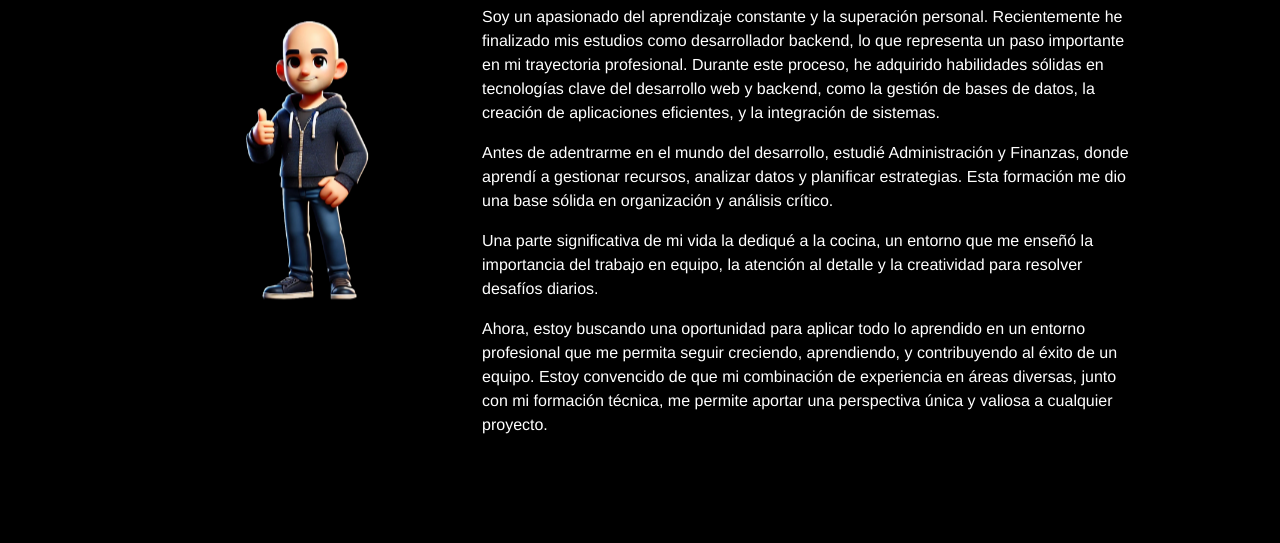
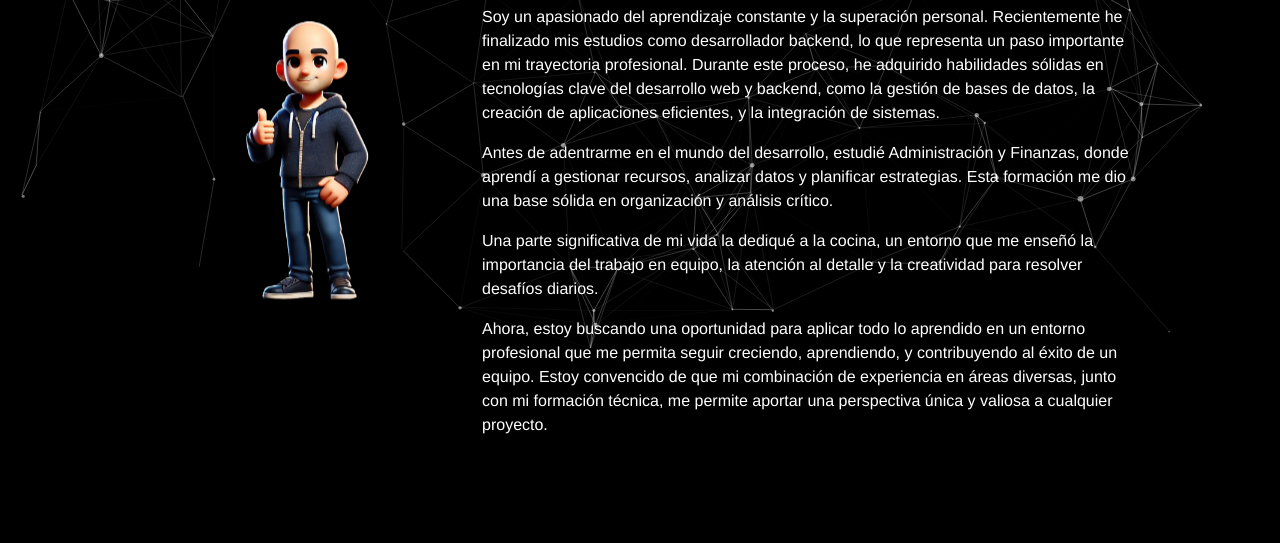
Before and after one commit to IvanFerrerF/Portfolio, a plain HTML site: page index.html in a window 1280 px wide. Shown: the part 448-991 px from the top of the page. Drawn offline with nearby package versions, Linux system fonts and the light colour scheme; animation ran at ten frames a second.

Commit message:
fondo animado

```diff
--- a/css/style.css
+++ b/css/style.css
@@ -298,3 +298,13 @@ footer .nav-link:hover {
   width: 100%;
   /* Expande a todo el ancho del enlace */
 }
+
+/* --- Estilos para el fondo de partículas --- */
+#particles-js {
+  position: fixed;
+  width: 100%;
+  height: 100%;
+  top: 0;
+  left: 0;
+  z-index: -1; /* Clave para ponerlo detrás de todo */
+}
--- a/index.html
+++ b/index.html
@@ -13,10 +13,13 @@
 </head>
 
 <body>
+
+  <div id="particles-js"></div>
+
   <div class="container">
     <header>
       <!--nav-->
-      <nav class="navbar navbar-expand-lg bg-black" id="Inicio">
+      <nav class="navbar navbar-expand-lg" id="Inicio">
         <div class="container-fluid">
           <button class="navbar-toggler" style="border-color: white;" type="button" data-bs-toggle="collapse"
             data-bs-target="#navbarSupportedContent" aria-controls="navbarSupportedContent" aria-expanded="false"
@@ -59,7 +62,7 @@
 
     <main>
       <!-- Sobre mí -->
-      <section class="container-fluid p-5 bg-black">
+      <section class="container-fluid p-5 ">
         <section class="row align-items-center mx-auto">
           <figure class="col-lg-4 col-12 text-center">
             <img src="./img/3dtioguapo.png" class="img-fluid rounded-circle floating" alt="3D Iván"
@@ -122,7 +125,7 @@
 
 
       <!-- Proyectos -->
-      <section class="proyectos container-fluid p-5 bg-black text-white">
+      <section class="proyectos container-fluid p-5 text-white">
         <h2 class="text-primary text-center pb-4" id="Proyectos">&lt;Proyectos/&gt;</h2>
         <p class="text-center mb-5">
           A continuación, presento una selección de proyectos que reflejan mi compromiso y dedicación al desarrollo de
@@ -195,7 +198,8 @@
             class="col-lg-6 col-12 mb-4 text-decoration-none">
             <div class="card card-metal bg-dark text-white h-100 p-3">
               <figure class="text-center mb-3">
-                <img src="./img/img_flightfx.png" alt="FlightsFX" class="img-fluid rounded" style="object-fit: cover; height: auto; width: 70%; margin: 10px;">
+                <img src="./img/img_flightfx.png" alt="FlightsFX" class="img-fluid rounded"
+                  style="object-fit: cover; height: auto; width: 70%; margin: 10px;">
               </figure>
               <div class="card-body">
                 <h4 class="card-title text-primary">FlightsFX</h4>
@@ -220,7 +224,7 @@
       <!--Proyectos fin-->
 
       <!-- Tecnologías -->
-      <section class="container-fluid p-5 bg-black text-white">
+      <section class="container-fluid p-5 text-white">
         <h2 class="text-primary text-center pb-4" id="Tecnologias">&lt;Tecnologías/&gt;</h2>
         <p class="text-center mb-5">
           Durante mi formación en desarrollo de software, he adquirido experiencia en diversas tecnologías que me
@@ -368,7 +372,7 @@
       </section>
 
 
-      <footer class="bg-black text-white py-4">
+      <footer class=" text-white py-4">
         <div class="container d-flex justify-content-between align-items-center">
           <!-- Lista de navegación -->
           <ul class="nav">
@@ -412,6 +416,84 @@
     integrity="sha384-YvpcrYf0tY3lHB60NNkmXc5s9fDVZLESaAA55NDzOxhy9GkcIdslK1eN7N6jIeHz"
     crossorigin="anonymous"></script>
 
+  <script src="https://cdn.jsdelivr.net/npm/bootstrap@5.3.3/dist/js/bootstrap.bundle.min.js"
+    integrity="sha384-YvpcrYf0tY3lHB60NNkmXc5s9fDVZLESaAA55NDzOxhy9GkcIdslK1eN7N6jIeHz"
+    crossorigin="anonymous"></script>
+
+  <script src="https://cdn.jsdelivr.net/npm/particles.js@2.0.0/particles.min.js"></script>
+
+  <script>
+    particlesJS("particles-js", {
+      "particles": {
+        "number": {
+          "value": 100, /* Un poco más de partículas para un look más denso */
+          "density": {
+            "enable": true,
+            "value_area": 800
+          }
+        },
+        "color": {
+          "value": "#ffffff" /* Partículas blancas */
+        },
+        "shape": {
+          "type": "circle"
+        },
+        "opacity": {
+          "value": 0.5,
+          "random": false
+        },
+        "size": {
+          "value": 3,
+          "random": true
+        },
+        "line_linked": {
+          "enable": true,
+          "distance": 150,
+          "color": "#ffffff",
+          "opacity": 0.4,
+          "width": 1
+        },
+        "move": {
+          "enable": true,
+          "speed": 6,
+          "direction": "none",
+          "random": false,
+          "straight": false,
+          "out_mode": "out",
+          "bounce": false
+        }
+      },
+      "interactivity": {
+        "detect_on": "canvas",
+        "events": {
+          "onhover": {
+            "enable": true,
+            "mode": "grab" /* El efecto de que las líneas sigan al cursor */
+          },
+          "onclick": {
+            "enable": true,
+            "mode": "push"
+          },
+          "resize": true
+        },
+        "modes": {
+          "grab": {
+            "distance": 140,
+            "line_linked": {
+              "opacity": 1
+            }
+          },
+          "bubble": { "distance": 400, "size": 40, "duration": 2, "opacity": 8, "speed": 3 },
+          "repulse": { "distance": 200, "duration": 0.4 },
+          "push": { "particles_nb": 4 },
+          "remove": { "particles_nb": 2 }
+        }
+      },
+      "retina_detect": true
+    });
+  </script>
+
+
 </body>
 
 </html>
```
